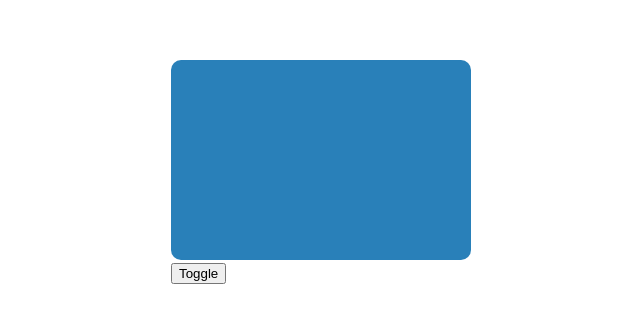
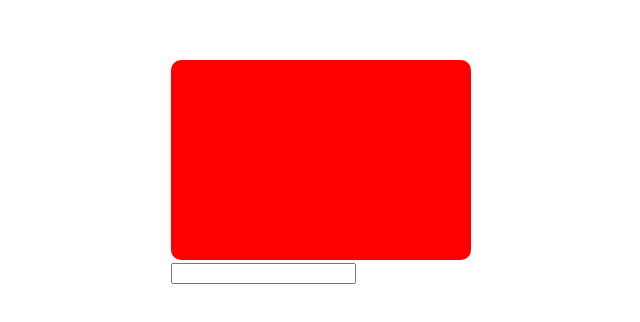
Before and after one commit to iassia/react-playground, a React (Vite) app: page / in a window 1280 px wide. Shown: the part 228-550 px from the top of the page, without its empty margins (319-959 px from the left). Built offline with nearby package versions, Linux system fonts and the light colour scheme.

Commit message:
feat: include cvv input

```diff
--- a/src/App.tsx
+++ b/src/App.tsx
@@ -7,13 +7,23 @@ enum CardFace {
 }
 
 function App() {
-  const [toggle, setToggle] = useState(true)
+  const [cvv, setCvv] = useState('')
+  const [toggle, setToggle] = useState(false)
   const cardFace: CardFace = toggle ? CardFace.FRONT : CardFace.BACK
+
+  const handleCvv = (event: React.ChangeEvent<HTMLInputElement>) => {
+    setCvv(event.target.value)
+  }
 
   return (
     <div>
-      <CreditCard face={cardFace} />
-      <button onClick={() => setToggle(!toggle)}>Toggle</button>
+      <CreditCard cvv={cvv} face={cardFace} />
+      <input
+        onFocus={() => setToggle(true)}
+        onBlur={() => setToggle(false)}
+        onChange={handleCvv}
+        value={cvv}
+      />
     </div>
   )
 }
--- a/src/components/credit-card/CreditCard.tsx
+++ b/src/components/credit-card/CreditCard.tsx
@@ -47,15 +47,16 @@ const FlipCardBodyBack = styled(FlipCardBody)`
 `
 
 type CreditCardProps = {
+  cvv: string
   face: CardFace
 }
 
-const CreditCard = ({ face }: CreditCardProps) => {
+const CreditCard = ({ cvv, face }: CreditCardProps) => {
   return (
     <FlipCard>
       <FlipCardInner face={face}>
         <FlipCardBodyFront></FlipCardBodyFront>
-        <FlipCardBodyBack></FlipCardBodyBack>
+        <FlipCardBodyBack>{cvv}</FlipCardBodyBack>
       </FlipCardInner>
     </FlipCard>
   )
```
